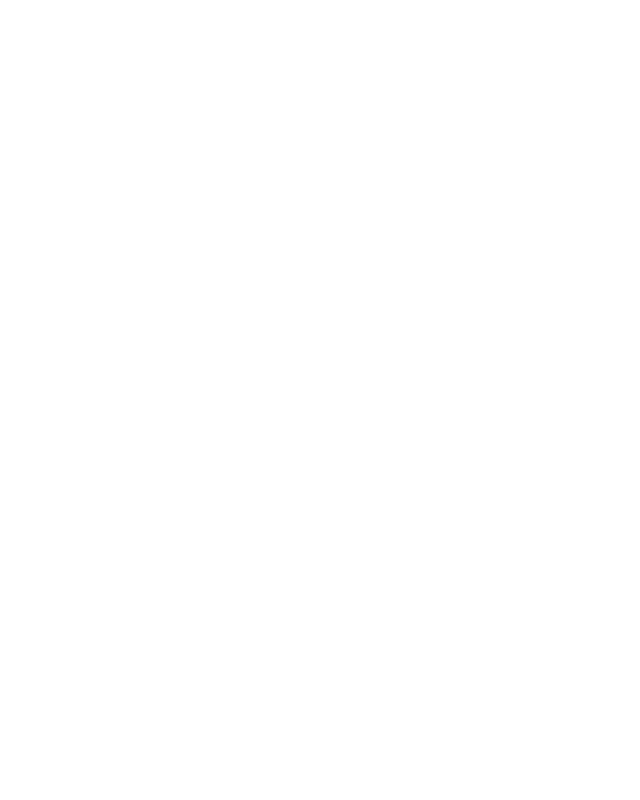
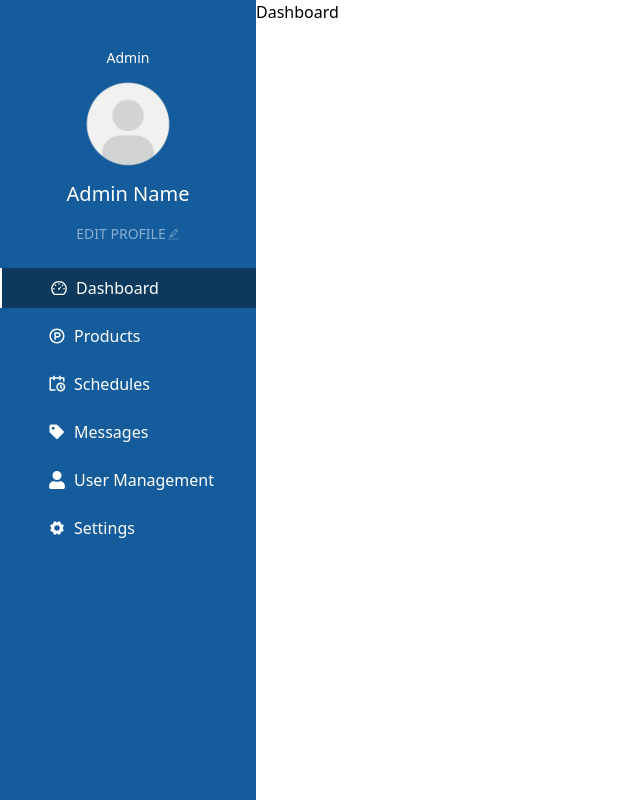
Before and after one commit to princeprog/pach-drugmart, a React (Vite) app: page /admin/dashboard in a window 1280 px wide. Before the commit this address had no page. Shown: the whole page, without its empty margins (0-640 px from the left). Built offline with nearby package versions, Linux system fonts and the light colour scheme.

Commit message:
Admin pages

```diff
--- a/src/Routess.jsx
+++ b/src/Routess.jsx
@@ -10,6 +10,10 @@
 import Booking from "./pages/Booking/Booking";
 import Drug from "./pages/Drug/Drug";
 import DrugDetails from "./pages/Drug/DrugDetails";
+import Dashboard from "./admin pages/Dashboard/Dashboard";
+import Schedule from "./admin pages/Schedule/Schedule";
+import Messages from "./admin pages/Messages/Messages";
+import UserManagement from "./admin pages/User Management/UserManagement";
 
 
 export default function Routess() {
@@ -27,8 +31,12 @@
             </Route>
             <Route path="/admin/login" element={<AdminLogin/>}/>
             <Route path="/admin" element={<Sidebar/>}>
-                <Route index element={<Navigate to="products" />} />
+                <Route index element={<Navigate to="dashboard" />} />
                 <Route path="products" element={<Product/>}/>
+                <Route path="dashboard" element={<Dashboard/>}></Route>
+                <Route path="schedule" element={<Schedule/>}></Route>
+                <Route path="messages" element={<Messages/>}></Route>
+                <Route path="user-management" element={<UserManagement/>}></Route>
             </Route>
         </Routes>
     )
--- /dev/null
+++ b/src/admin pages/Dashboard/Dashboard.jsx
@@ -0,0 +1,10 @@
+
+
+
+export default function Dashboard(){
+    return(
+        <div className="w-full">
+            <h1>Dashboard</h1>
+        </div>
+    )
+}
--- /dev/null
+++ b/src/admin pages/Messages/Messages.jsx
@@ -0,0 +1,7 @@
+export default function Messages(){
+    return(
+        <div className="w-full">
+            <h1>Messages</h1>
+        </div>
+    )
+}
--- /dev/null
+++ b/src/admin pages/Schedule/Schedule.jsx
@@ -0,0 +1,7 @@
+export default function Schedule() {
+    return (
+        <div className="w-full">
+            <h1>Schedule</h1>
+        </div>
+    )
+}
--- /dev/null
+++ b/src/admin pages/User Management/UserManagement.jsx
@@ -0,0 +1,7 @@
+export default function UserManagement(){
+    return(
+        <div className="w-full">
+            <h1>User Management</h1>
+        </div>
+    )
+}
--- a/src/components/Navigation/Sidebar.jsx
+++ b/src/components/Navigation/Sidebar.jsx
@@ -1,5 +1,5 @@
 import { useState } from "react";
-import { Outlet } from "react-router-dom";
+import { Outlet, useNavigate } from "react-router-dom";
 import { CiEdit } from "react-icons/ci";
 import { AiOutlineDashboard } from "react-icons/ai";
 import { RiProductHuntLine } from "react-icons/ri";
@@ -10,9 +10,21 @@
 
 export default function Sidebar() {
     const [activeItem, setActiveItem] = useState("Dashboard");
+    const navigate = useNavigate();
 
     const handleItemClick = (item) => {
         setActiveItem(item);
+        if(item === "Dashboard"){
+            navigate("dashboard");
+        } else if(item === "Products"){
+            navigate("products");
+        }else if(item === "Schedule"){
+            navigate("schedule");
+        }else if(item === "Messages"){
+            navigate("messages");
+        }else if(item === "User Management"){
+            navigate("user-management");
+        }
     };
 
     const getItemClass = (item) => {
@@ -33,8 +45,8 @@
                 <div className="w-full">
                     <div className={getItemClass("Dashboard")} onClick={() => handleItemClick("Dashboard")}><AiOutlineDashboard className="mr-2 text-lg" />Dashboard</div>
                     <div className={getItemClass("Products")} onClick={() => handleItemClick("Products")}><RiProductHuntLine className="mr-2 text-lg" />Products</div>
-                    <div className={getItemClass("Consultations")} onClick={() => handleItemClick("Consultations")}><RiCalendarScheduleLine className="mr-2 text-lg" />Schedules</div>
-                    <div className={getItemClass("Orders & Payments")} onClick={() => handleItemClick("Orders & Payments")}><BiSolidPurchaseTag className="mr-2 text-lg" />Messages</div>
+                    <div className={getItemClass("Consultations")} onClick={() => handleItemClick("Schedule")}><RiCalendarScheduleLine className="mr-2 text-lg" />Schedules</div>
+                    <div className={getItemClass("Orders & Payments")} onClick={() => handleItemClick("Messages")}><BiSolidPurchaseTag className="mr-2 text-lg" />Messages</div>
                     <div className={getItemClass("User Management")} onClick={() => handleItemClick("User Management")}><FaUser className="mr-2 text-lg" />User Management</div>
                     <div className={getItemClass("Settings")} onClick={() => handleItemClick("Settings")}><IoIosSettings className="mr-2 text-lg" />Settings</div>
                 </div>
```
